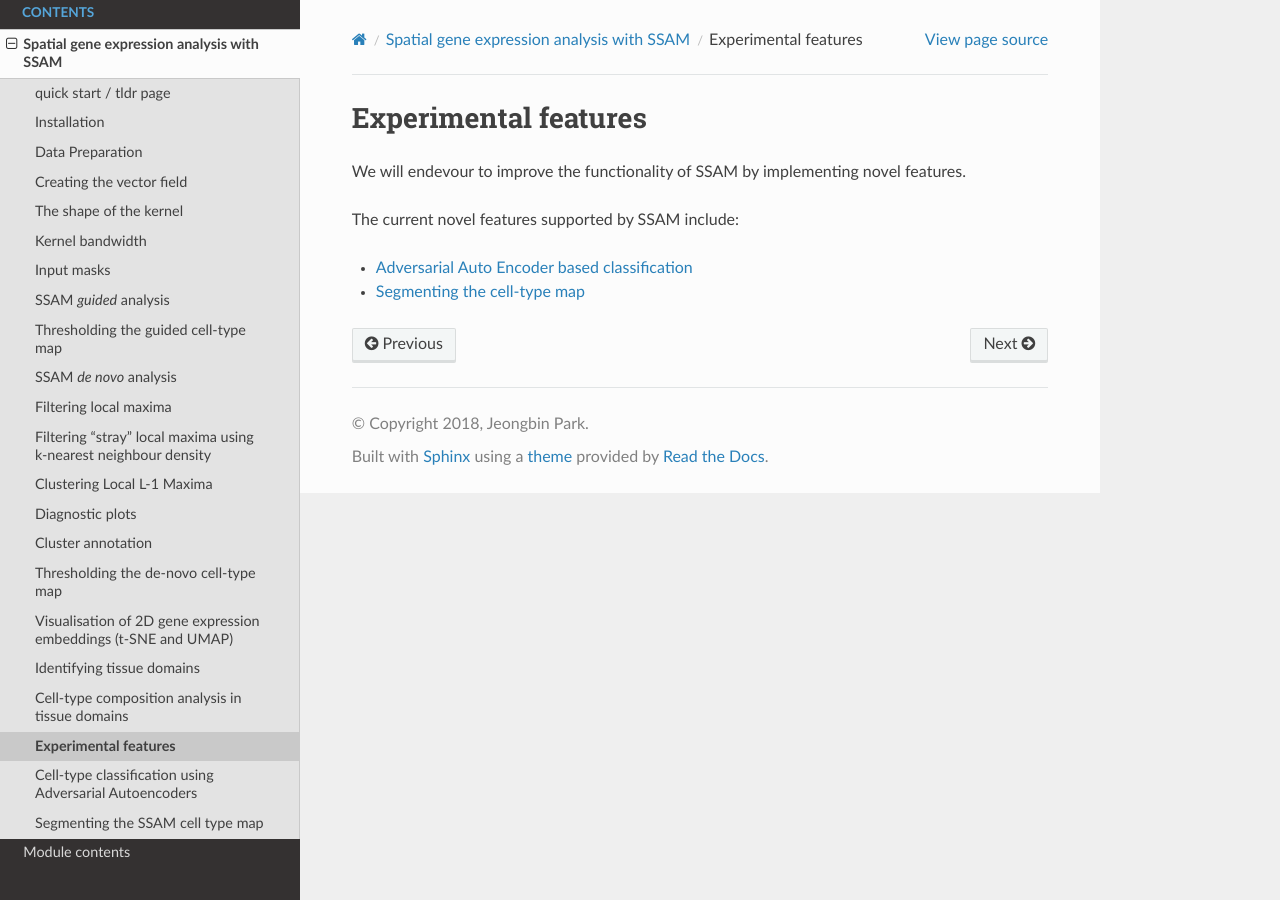
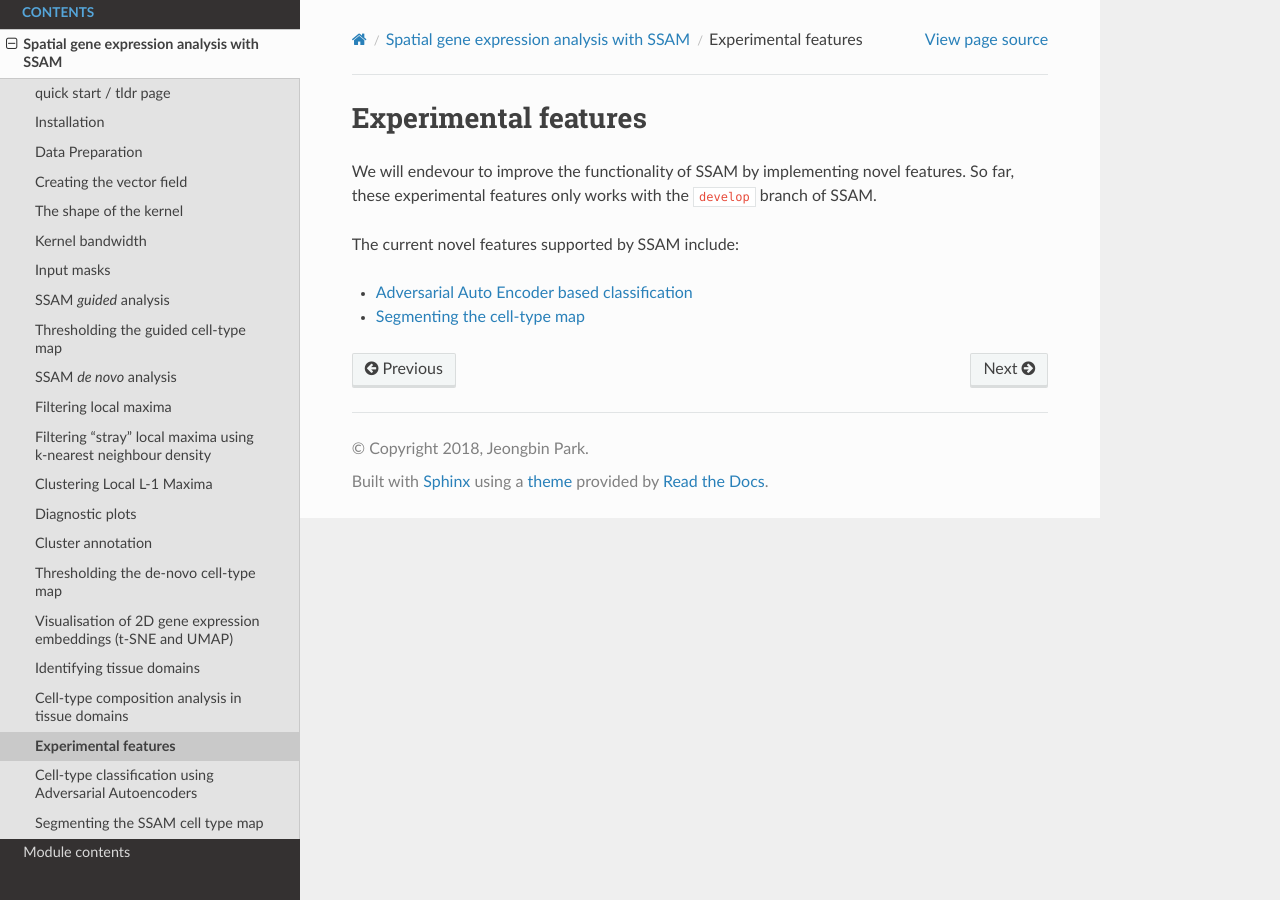
Before and after one commit to HiDiHlabs/ssam, a Sphinx documentation site: the page built from doc/userguide/19-experimental.rst, in a window 1280 px wide. Built offline with Sphinx 7.4.7 and the Read the Docs theme 2.0.0, drawn with Linux system fonts in a browser that asks for light colours.

Commit message:
Update 19-experimental.rst

```diff
--- a/doc/userguide/19-experimental.rst
+++ b/doc/userguide/19-experimental.rst
@@ -2,7 +2,7 @@ Experimental features
 =====================
 
 We will endevour to improve the functionality of SSAM by implementing
-novel features.
+novel features. So far, these experimental features only works with the ``develop`` branch of SSAM.
 
 The current novel features supported by SSAM include:
 
```
